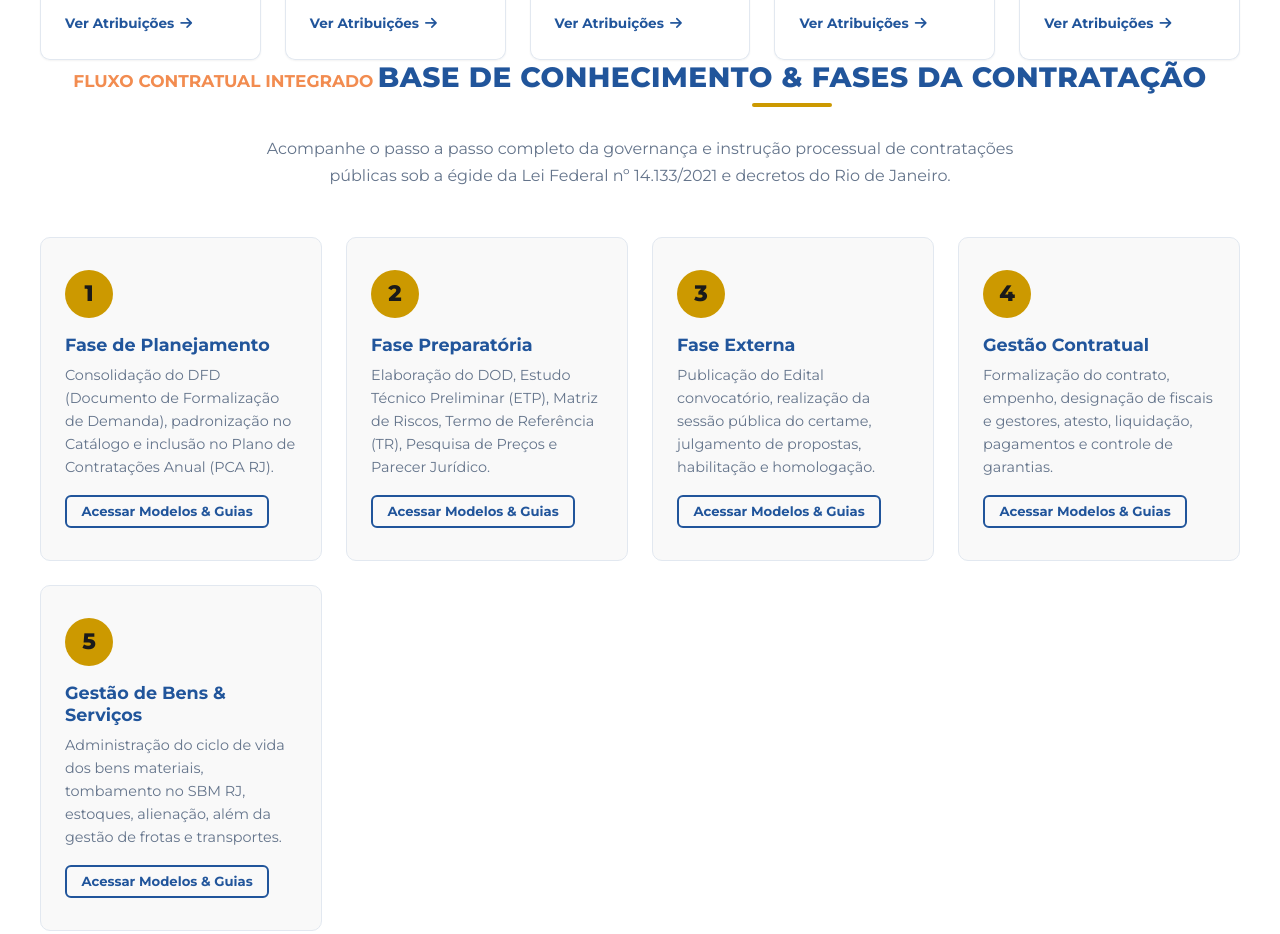
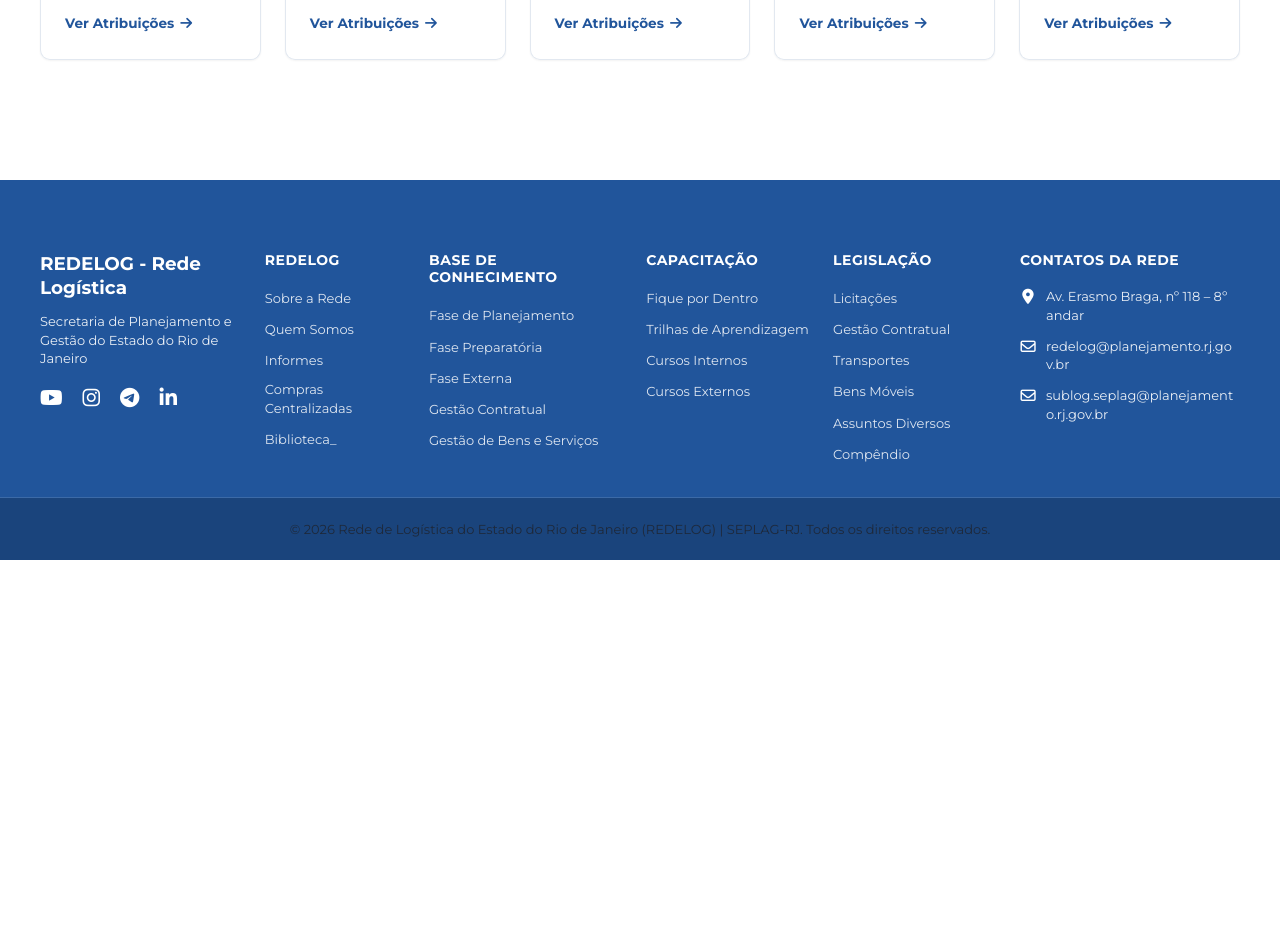
Before and after one commit to YasminLauria23/REDELOG, a plain HTML site: page index.html in a window 1280 px wide. Shown: the part 1984-2918 px from the top of the page. After the commit the page ends 2544 px from the top, so only its background shows below. Drawn offline with Linux system fonts and the light colour scheme.

Commit message:
Arrumando footer

```diff
--- a/css/layout.css
+++ b/css/layout.css
@@ -469,6 +469,7 @@
    5. RODAPÉ INSTITUCIONAL (PADRÃO REDEPLAN)
    ============================================================ */
 .site-footer {
+  width: 100%;
   background-color: var(--color-primary);
   color: var(--color-text-inverse);
   margin-top: var(--spacing-3xl);
@@ -476,139 +477,127 @@
 }
 
 .footer-top {
+  width: 100%;
   padding: var(--spacing-3xl) 0 var(--spacing-xl) 0;
   border-bottom: 1px solid rgba(255, 255, 255, 0.12);
 }
 
 .footer-grid {
   display: grid;
-  grid-template-columns: 1.4fr 1.1fr 1fr 1.3fr;
-  gap: var(--spacing-2xl);
+  grid-template-columns: 1.35fr 0.95fr 1.3fr 1.1fr 1.1fr 1.45fr;
+  gap: 1.5rem 1.25rem;
+  align-items: start;
+}
+
+.footer-brand-title {
+  color: #ffffff;
+  font-size: 1.15rem;
+  font-weight: var(--font-weight-bold);
+  line-height: 1.3;
+  margin-bottom: 0.75rem;
+}
+
+.footer-desc {
+  font-size: 0.8125rem;
+  line-height: 1.45;
+  color: rgba(255, 255, 255, 0.9);
+  margin-bottom: 1.25rem;
+  max-width: 220px;
 }
 
 .footer-col-title {
-  color: var(--color-text-inverse);
-  font-size: 1.125rem;
+  color: #ffffff;
+  font-size: 0.875rem;
   font-weight: var(--font-weight-bold);
-  margin-bottom: var(--spacing-md);
-  position: relative;
-  padding-bottom: 6px;
-}
-
-.footer-col-title::after {
-  content: "";
-  position: absolute;
-  bottom: 0;
-  left: 0;
-  width: 40px;
-  height: 3px;
-  background-color: var(--color-accent);
-  border-radius: var(--radius-full);
-}
-
-.footer-brand-logo {
-  max-width: 170px;
-  height: auto;
-  margin-bottom: var(--spacing-md);
-  filter: brightness(0) invert(1);
-}
-
-.footer-desc {
-  font-size: 0.875rem;
-  line-height: 1.6;
-  color: rgba(255, 255, 255, 0.85);
-  margin-bottom: var(--spacing-md);
+  text-transform: uppercase;
+  letter-spacing: 0.5px;
+  margin-bottom: 1.1rem;
 }
 
 /* Redes Sociais */
 .footer-social-links {
   display: flex;
   align-items: center;
-  gap: var(--spacing-sm);
-  margin-top: var(--spacing-md);
+  gap: 1.25rem;
+  margin-top: 0.5rem;
 }
 
-.social-icon-btn {
+.footer-social-icon {
   display: inline-flex;
   align-items: center;
   justify-content: center;
-  width: 36px;
-  height: 36px;
-  background: rgba(255, 255, 255, 0.12);
-  color: var(--color-text-inverse);
-  border-radius: var(--radius-sm);
-  font-size: 1rem;
-  transition: all var(--transition-fast);
+  color: #ffffff;
+  font-size: 1.25rem;
+  transition: opacity var(--transition-fast), transform var(--transition-fast);
 }
 
-.social-icon-btn:hover {
-  background: var(--color-accent);
+.footer-social-icon:hover {
+  color: #ffffff;
+  opacity: 0.8;
   transform: translateY(-2px);
-  color: var(--color-text-inverse);
 }
 
 /* Links do Rodapé */
 .footer-links-list {
   display: flex;
   flex-direction: column;
-  gap: 0.6rem;
+  gap: 0.55rem;
 }
 
 .footer-link-item a {
   color: rgba(255, 255, 255, 0.85);
-  font-size: 0.875rem;
+  font-size: 0.8125rem;
+  line-height: 1.4;
   transition: all var(--transition-fast);
-  display: inline-flex;
-  align-items: center;
-  gap: 6px;
+  display: inline-block;
 }
 
 .footer-link-item a:hover {
-  color: var(--color-accent);
-  padding-left: 4px;
+  color: #ffffff;
+  text-decoration: underline;
+  padding-left: 2px;
 }
 
 /* Contatos no Rodapé */
-.footer-contact-info p {
-  color: rgba(255, 255, 255, 0.85);
-  font-size: 0.875rem;
-  margin-bottom: 0.5rem;
-  line-height: 1.6;
+.footer-contact-list {
+  display: flex;
+  flex-direction: column;
+  gap: 0.75rem;
 }
 
-.footer-contact-info a {
-  color: var(--color-accent);
-  font-weight: var(--font-weight-medium);
-  text-decoration: underline;
+.footer-contact-item {
+  display: flex;
+  align-items: flex-start;
+  gap: 10px;
+  font-size: 0.8125rem;
+  line-height: 1.45;
+  color: rgba(255, 255, 255, 0.9);
 }
 
-.footer-contact-info a:hover {
-  color: var(--color-text-inverse);
+.footer-contact-item i {
+  font-size: 0.95rem;
+  color: #ffffff;
+  margin-top: 2px;
+  flex-shrink: 0;
+  width: 16px;
+  text-align: center;
 }
 
-/* Logos do Ecossistema no Rodapé */
-.footer-networks-bar {
-  display: flex;
-  align-items: center;
-  gap: var(--spacing-md);
-  margin-top: var(--spacing-md);
-  padding-top: var(--spacing-md);
-  border-top: 1px solid rgba(255, 255, 255, 0.1);
+.footer-contact-item a {
+  color: rgba(255, 255, 255, 0.9);
+  transition: color var(--transition-fast);
+  word-break: break-all;
 }
 
-.footer-network-logo img {
-  height: 28px;
-  width: auto;
-  opacity: 0.85;
-  transition: opacity var(--transition-fast);
-}
-
-.footer-network-logo img:hover {
-  opacity: 1;
+.footer-contact-item a:hover {
+  color: #ffffff;
+  text-decoration: underline;
 }
 
 /* Linha Final de Copyright */
 .footer-bottom {
+  width: 100%;
+  background-color: rgba(0, 0, 0, 0.2);
   padding: 1.25rem 0;
   text-align: center;
   font-size: 0.8125rem;
--- a/index.html
+++ b/index.html
@@ -432,7 +432,7 @@
       </section>
 
       <!-- 6. CICLO DAS CONTRATAÇÕES - AS 5 FASES DA LOGÍSTICA (ESTILO BOLINHA REDEPLAN) -->
-      <section class="mb-3xl">
+      <!--<section class="mb-3xl">
         <div class="section-header">
           <span class="section-subtitle">Fluxo Contratual Integrado</span>
           <h2 class="section-title">BASE DE CONHECIMENTO & FASES DA CONTRATAÇÃO</h2>
@@ -487,19 +487,19 @@
             </div>
           </div>
         </div>
-      </section>
+      </section> -->
 
       <!-- 7. INFORMES E NOTÍCIAS RECENTES (ESTILO NOTICIAS-GRID REDEPLAN) -->
-      <section class="mb-3xl">
+      <!--<section class="mb-3xl">
         <div class="section-header">
           <span class="section-subtitle">Comunicação e Orientações Técnicas</span>
           <h2 class="section-title">ÚLTIMOS INFORMES DA REDELOG</h2>
           <p class="section-description">Fique por dentro das atualizações normativas, comunicados operacionais dos sistemas e prazos do calendário logístico.</p>
         </div>
 
-        <div class="news-grid">
+        <div class="news-grid"> -->
           <!-- Informe 006 -->
-          <article class="news-card">
+          <!--<article class="news-card">
             <div class="news-thumb">
               <img src="./assets/images/hero-pca.jpeg" alt="Painel Gerencial PCA RJ">
             </div>
@@ -516,10 +516,10 @@
                 <a href="./pages/redelog/informes.html#informe-006" class="highlight-link">Ler Informe Completo &rarr;</a>
               </div>
             </div>
-          </article>
+          </article> -->
 
           <!-- Informe 005 -->
-          <article class="news-card">
+          <!--<article class="news-card">
             <div class="news-thumb">
               <img src="./assets/images/logist-dados.jpeg" alt="Ambiente de Treinamento PCA">
             </div>
@@ -536,10 +536,10 @@
                 <a href="./pages/redelog/informes.html#informe-005" class="highlight-link">Ler Informe Completo &rarr;</a>
               </div>
             </div>
-          </article>
+          </article> -->
 
           <!-- Informe 003 -->
-          <article class="news-card">
+          <!--<article class="news-card">
             <div class="news-thumb">
               <img src="./assets/images/compras-cent.jpeg" alt="Novo Almoxarifado Virtual">
             </div>
@@ -562,10 +562,10 @@
         <div class="text-center mt-xl">
           <a href="./pages/redelog/informes.html" class="btn btn-primary">Ver Todos os Informes Oficiais <i class="fa-solid fa-arrow-right"></i></a>
         </div>
-      </section>
+      </section> -->
 
       <!-- 8. CANAL REDELOG & MULTIMÍDIA (VÍDEOS E CAPACITAÇÕES) -->
-      <section class="mb-3xl">
+      <!--<section class="mb-3xl">
         <div class="section-header">
           <span class="section-subtitle">Capacitação Multimídia</span>
           <h2 class="section-title">CANAL REDELOG & PARCEIROS</h2>
@@ -606,10 +606,10 @@
             </div>
           </article>
         </div>
-      </section>
+      </section> -->
 
       <!-- 9. LINKS ÚTEIS E MATERIAIS DE APOIO (PADRÃO .varios-links DA REDEPLAN) -->
-      <section class="links-resource-box">
+      <!--<section class="links-resource-box">
         <h3 class="links-resource-title"><i class="fa-solid fa-folder-open"></i> Acesso Rápido a Manuais, Decretos e Plataformas da Logística:</h3>
         <ul class="resource-list">
           <li class="resource-item">
@@ -629,6 +629,7 @@
           </li>
         </ul>
       </section>
+      -->
 
     </div>
   </main>
@@ -637,69 +638,85 @@
   <footer class="site-footer">
     <div class="footer-top">
       <div class="container footer-grid">
-        <!-- Coluna 1: Identidade da Redelog -->
-        <div>
-          <img src="./assets/logos/redelog-logo.png" alt="REDELOG" class="footer-brand-logo">
+        <!-- Coluna 1: Identidade da Redelog e Redes Sociais -->
+        <div class="footer-col-brand">
+          <h3 class="footer-brand-title">REDELOG - Rede Logística</h3>
           <p class="footer-desc">
-            <strong>Secretaria de Estado de Planejamento e Gestão (SEPLAG)</strong><br>
-            Subsecretaria de Logística (SUBLOG)<br>
-            Governo do Estado do Rio de Janeiro
+            Secretaria de Planejamento e Gestão do Estado do Rio de Janeiro
           </p>
           <div class="footer-social-links" aria-label="Redes sociais da Redelog">
-            <a href="https://www.youtube.com/@redelog/videos" target="_blank" class="social-icon-btn" title="Canal YouTube da Redelog"><i class="fa-brands fa-youtube"></i></a>
-            <a href="https://www.instagram.com/seplagrj/" target="_blank" class="social-icon-btn" title="Instagram SEPLAG RJ"><i class="fa-brands fa-instagram"></i></a>
-            <a href="http://linkedin.com/in/comprascentraisrj" target="_blank" class="social-icon-btn" title="LinkedIn Compras Centralizadas"><i class="fa-brands fa-linkedin"></i></a>
-            <a href="mailto:redelog@planejamento.rj.gov.br" class="social-icon-btn" title="Contato via E-mail"><i class="fa-solid fa-envelope"></i></a>
+            <a href="https://www.youtube.com/@redelog/videos" target="_blank" class="footer-social-icon" title="Canal YouTube da Redelog" aria-label="YouTube"><i class="fa-brands fa-youtube"></i></a>
+            <a href="https://www.instagram.com/seplagrj/" target="_blank" class="footer-social-icon" title="Instagram SEPLAG RJ" aria-label="Instagram"><i class="fa-brands fa-instagram"></i></a>
+            <a href="https://t.me/redelog" target="_blank" class="footer-social-icon" title="Telegram Redelog" aria-label="Telegram"><i class="fa-brands fa-telegram"></i></a>
+            <a href="http://linkedin.com/in/comprascentraisrj" target="_blank" class="footer-social-icon" title="LinkedIn Compras Centralizadas" aria-label="LinkedIn"><i class="fa-brands fa-linkedin-in"></i></a>
           </div>
         </div>
 
-        <!-- Coluna 2: Navegação Interna -->
-        <div>
-          <h4 class="footer-col-title">Redelog</h4>
+        <!-- Coluna 2: REDELOG -->
+        <div class="footer-col">
+          <h4 class="footer-col-title">REDELOG</h4>
           <ul class="footer-links-list">
             <li class="footer-link-item"><a href="./pages/redelog/sobre.html">Sobre a Rede</a></li>
-            <li class="footer-link-item"><a href="./pages/redelog/quem-somos.html">Quem Somos & Redes Funcionais</a></li>
-            <li class="footer-link-item"><a href="./pages/redelog/informes.html">Informes Oficiais</a></li>
+            <li class="footer-link-item"><a href="./pages/redelog/quem-somos.html">Quem Somos</a></li>
+            <li class="footer-link-item"><a href="./pages/redelog/informes.html">Informes</a></li>
             <li class="footer-link-item"><a href="./pages/redelog/compras-centralizadas.html">Compras Centralizadas</a></li>
-            <li class="footer-link-item"><a href="./pages/pca/index.html">Plano de Contratações Anual (PCA)</a></li>
-            <li class="footer-link-item"><a href="./pages/base-de-conhecimento/index.html">Base de Conhecimento</a></li>
+            <li class="footer-link-item"><a href="./pages/biblioteca/sublog.html">Biblioteca_</a></li>
           </ul>
         </div>
 
-        <!-- Coluna 3: Links do Ecossistema RJ -->
-        <div>
-          <h4 class="footer-col-title">Ecossistema SEPLAG</h4>
+        <!-- Coluna 3: BASE DE CONHECIMENTO -->
+        <div class="footer-col">
+          <h4 class="footer-col-title">BASE DE CONHECIMENTO</h4>
           <ul class="footer-links-list">
-            <li class="footer-link-item"><a href="https://redeplan.planejamento.rj.gov.br/" target="_blank">Rede de Planejamento (REDEPLAN)</a></li>
-            <li class="footer-link-item"><a href="https://redor.planejamento.rj.gov.br/" target="_blank">Rede de Orçamento (REDOR)</a></li>
-            <li class="footer-link-item"><a href="https://redinv.planejamento.rj.gov.br/" target="_blank">Rede de Investimentos (REDINV)</a></li>
-            <li class="footer-link-item"><a href="https://www.ceperj.rj.gov.br/" target="_blank">Escola de Governo (CEPERJ)</a></li>
-            <li class="footer-link-item"><a href="./pages/ouvidoria/index.html">Ouvidoria Interna e Transparência</a></li>
+            <li class="footer-link-item"><a href="./pages/base-de-conhecimento/fase-planejamento.html">Fase de Planejamento</a></li>
+            <li class="footer-link-item"><a href="./pages/base-de-conhecimento/fase-preparatoria.html">Fase Preparatória</a></li>
+            <li class="footer-link-item"><a href="./pages/base-de-conhecimento/fase-externa.html">Fase Externa</a></li>
+            <li class="footer-link-item"><a href="./pages/base-de-conhecimento/gestao-contratual.html">Gestão Contratual</a></li>
+            <li class="footer-link-item"><a href="./pages/base-de-conhecimento/gestao-bens-servicos.html">Gestão de Bens e Serviços</a></li>
           </ul>
-
-          <div class="footer-networks-bar">
-            <a href="https://redor.planejamento.rj.gov.br/" target="_blank" class="footer-network-logo" title="Redor"><img src="./assets/logos/redor-negativo.svg" alt="Redor"></a>
-            <a href="https://redinv.planejamento.rj.gov.br/" target="_blank" class="footer-network-logo" title="Redinv"><img src="./assets/logos/redinv-negativo.svg" alt="Redinv"></a>
-            <a href="https://redeplan.planejamento.rj.gov.br/" target="_blank" class="footer-network-logo" title="Redeplan"><img src="./assets/logos/redeplan-negativo.svg" alt="Redeplan"></a>
-          </div>
         </div>
 
-        <!-- Coluna 4: Endereço e Contatos -->
-        <div class="footer-contact-info">
-          <h4 class="footer-col-title">Contato & Endereço</h4>
-          <p>
-            <i class="fa-solid fa-location-dot"></i> Av. Erasmo Braga, nº 118 – 8º andar<br>
-            Centro, Rio de Janeiro/RJ – CEP 20020-000
-          </p>
-          <p>
-            <i class="fa-solid fa-envelope"></i> Redelog: <a href="mailto:redelog@planejamento.rj.gov.br">redelog@planejamento.rj.gov.br</a>
-          </p>
-          <p>
-            <i class="fa-solid fa-envelope"></i> Gabinete Sublog: <a href="mailto:sublog.seplag@planejamento.rj.gov.br">sublog.seplag@planejamento.rj.gov.br</a>
-          </p>
-          <p>
-            <i class="fa-solid fa-phone"></i> Atendimento Ouvidoria: (21) 2333-3322
-          </p>
+        <!-- Coluna 4: CAPACITAÇÃO -->
+        <div class="footer-col">
+          <h4 class="footer-col-title">CAPACITAÇÃO</h4>
+          <ul class="footer-links-list">
+            <li class="footer-link-item"><a href="./pages/capacitacao/fique-por-dentro.html">Fique por Dentro</a></li>
+            <li class="footer-link-item"><a href="./pages/capacitacao/trilha-de-aprendizagem.html">Trilhas de Aprendizagem</a></li>
+            <li class="footer-link-item"><a href="./pages/capacitacao/cursos-internos.html">Cursos Internos</a></li>
+            <li class="footer-link-item"><a href="./pages/capacitacao/cursos-externos.html">Cursos Externos</a></li>
+          </ul>
+        </div>
+
+        <!-- Coluna 5: LEGISLAÇÃO -->
+        <div class="footer-col">
+          <h4 class="footer-col-title">LEGISLAÇÃO</h4>
+          <ul class="footer-links-list">
+            <li class="footer-link-item"><a href="./pages/legislacao/licitacoes.html">Licitações</a></li>
+            <li class="footer-link-item"><a href="./pages/legislacao/contratos.html">Gestão Contratual</a></li>
+            <li class="footer-link-item"><a href="./pages/legislacao/transportes.html">Transportes</a></li>
+            <li class="footer-link-item"><a href="./pages/legislacao/bens-moveis.html">Bens Móveis</a></li>
+            <li class="footer-link-item"><a href="./pages/legislacao/assuntos-diversos.html">Assuntos Diversos</a></li>
+            <li class="footer-link-item"><a href="./pages/legislacao/compendio.html">Compêndio</a></li>
+          </ul>
+        </div>
+
+        <!-- Coluna 6: CONTATOS DA REDE -->
+        <div class="footer-col footer-col-contact">
+          <h4 class="footer-col-title">CONTATOS DA REDE</h4>
+          <ul class="footer-contact-list">
+            <li class="footer-contact-item">
+              <i class="fa-solid fa-location-dot" aria-hidden="true"></i>
+              <span>Av. Erasmo Braga, nº 118 – 8º andar</span>
+            </li>
+            <li class="footer-contact-item">
+              <i class="fa-regular fa-envelope" aria-hidden="true"></i>
+              <a href="mailto:redelog@planejamento.rj.gov.br">redelog@planejamento.rj.gov.br</a>
+            </li>
+            <li class="footer-contact-item">
+              <i class="fa-regular fa-envelope" aria-hidden="true"></i>
+              <a href="mailto:sublog.seplag@planejamento.rj.gov.br">sublog.seplag@planejamento.rj.gov.br</a>
+            </li>
+          </ul>
         </div>
       </div>
     </div>
```
Also changed, not shown: css/responsive.css (+9 -4 lines).
